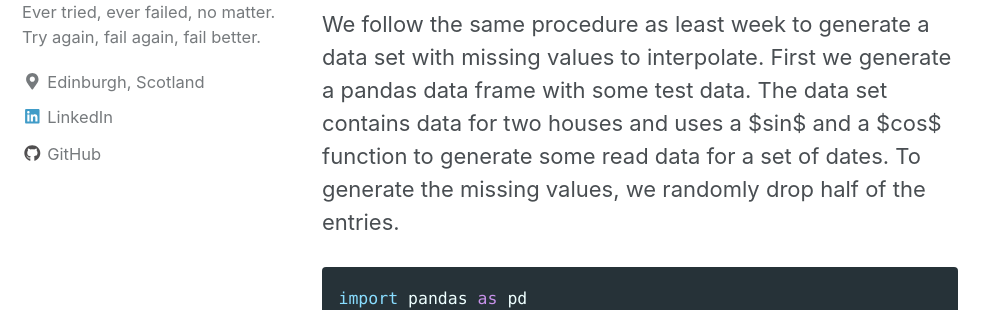
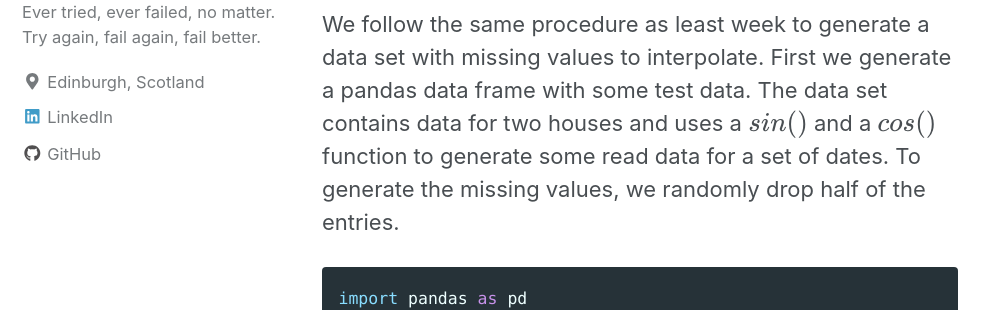
Before and after one commit to walkenho/walkenho.github.io, a Jekyll site: the page built from _posts/2019-01-21-interpolating-time-series-p2-spark.md, in a window 1280 px wide and 900 px high, scrolled down 426 px. Shown: the part 249-559 px from the top of the window, without its empty margins (0-999 px from the left). Built offline with Jekyll 4.4.1, drawn with Linux system fonts in a browser that asks for light colours; nearby versions of some CDN libraries; formulas are drawn with MathJax 3; some of the changed text lies outside the part shown.

````diff
--- a/_posts/2019-01-21-interpolating-time-series-p2-spark.md
+++ b/_posts/2019-01-21-interpolating-time-series-p2-spark.md
@@ -15,7 +15,7 @@ The full code for this post can be found [here in my github](https://github.com/
 
 ## Preparing the Data and Visualization of the Problem
 
-We follow the same procedure as least week to generate a data set with missing values to interpolate. First we generate a pandas data frame with some test data. The data set contains data for two houses and uses a $sin$ and a $cos$ function to generate some read data for a set of dates. To generate the missing values, we randomly drop half of the entries.
+We follow the same procedure as least week to generate a data set with missing values to interpolate. First we generate a pandas data frame with some test data. The data set contains data for two houses and uses a $$sin()$$ and a $$cos()$$ function to generate some read data for a set of dates. To generate the missing values, we randomly drop half of the entries.
 
 
 ```python
````
Also changed, not shown: other parts of _posts/2019-01-21-interpolating-time-series-p2-spark.md (+1 -1 lines).
